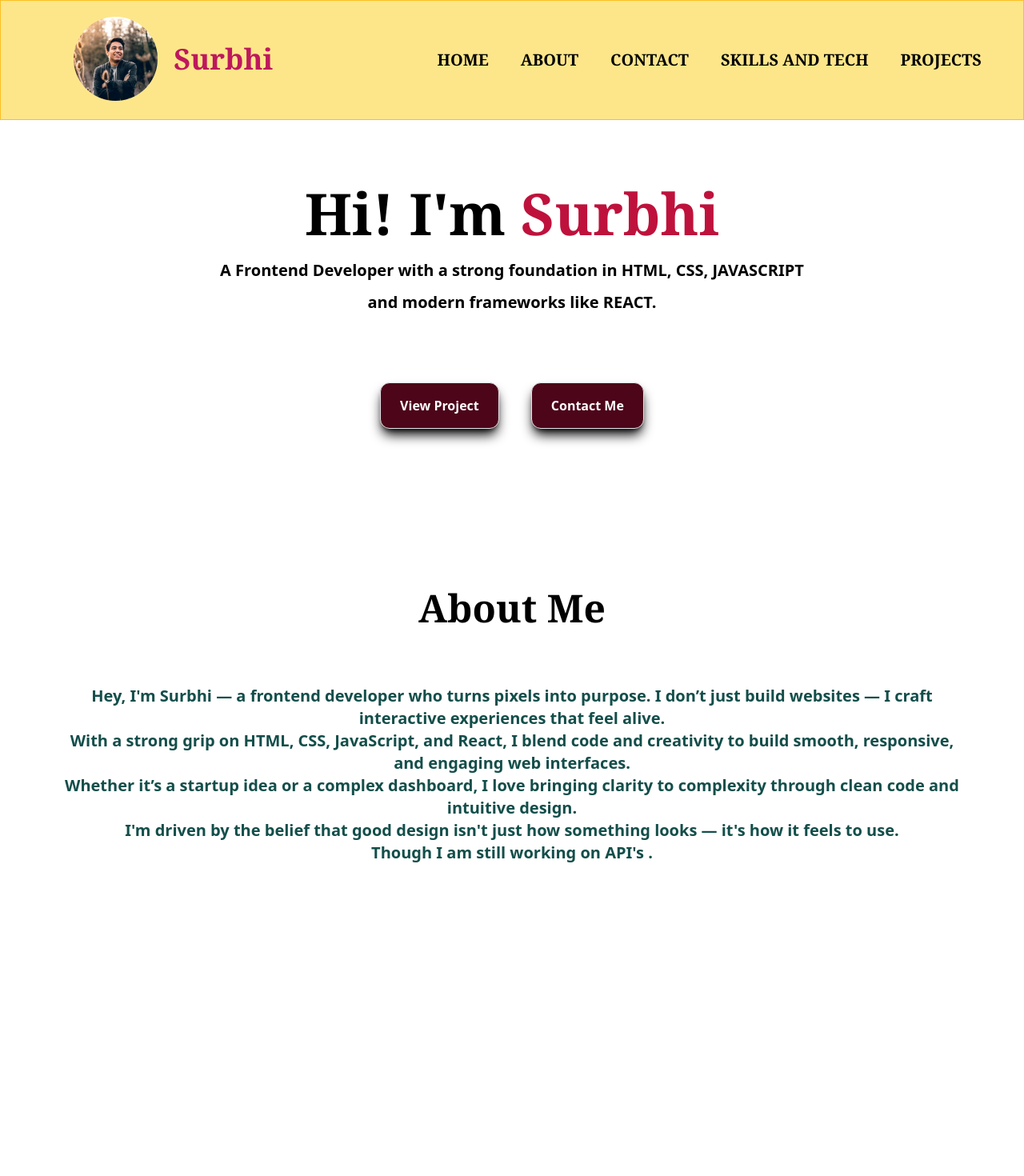
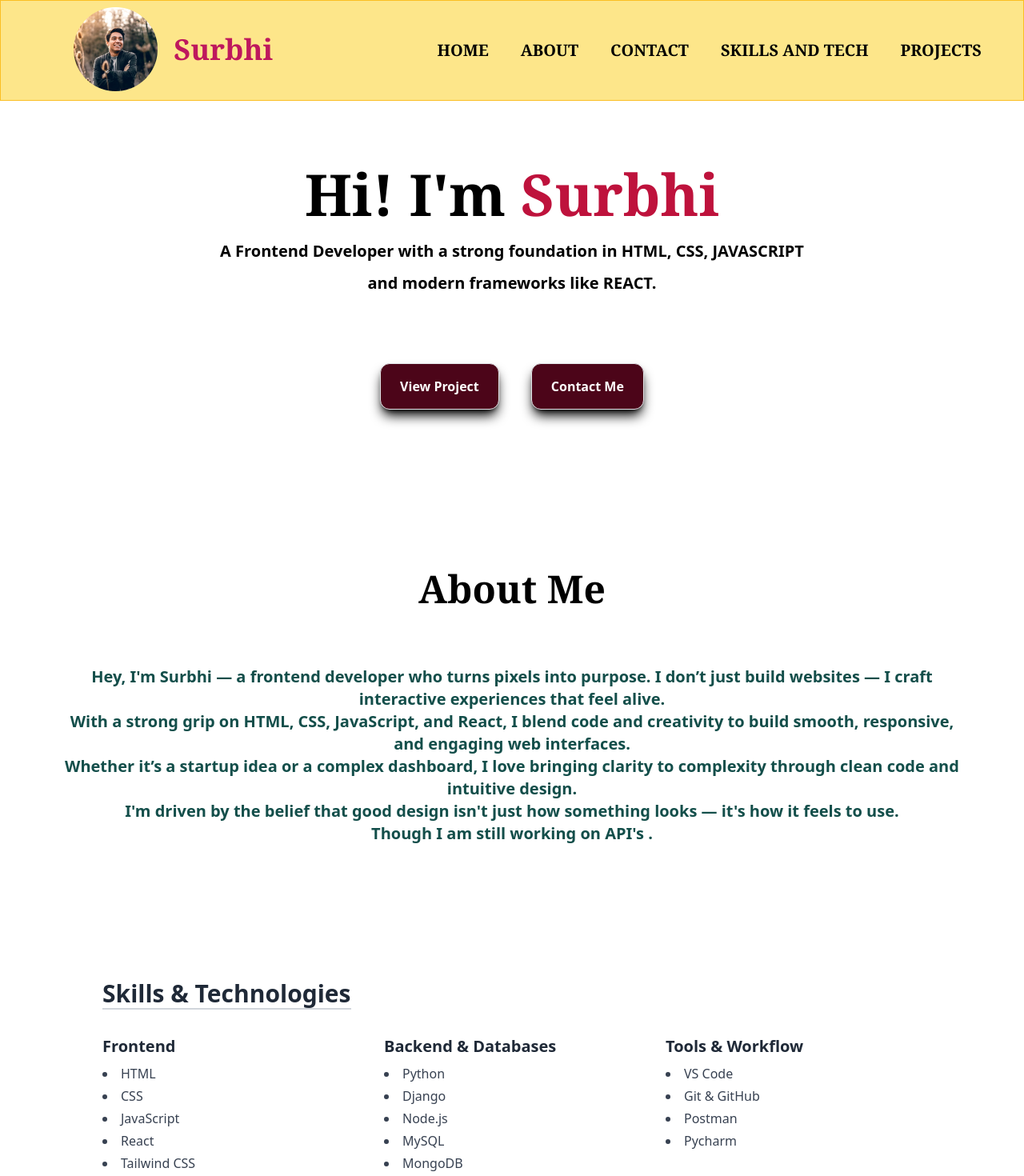
Before and after one commit to surbhi713/portfolio, a React (Vite) app: page / in a window 1280 px wide. Shown: the top 1470 px of the page at 80% size. Before the commit the page ends 1200 px from the top, so only its background shows below. Built offline with nearby package versions, Linux system fonts and the light colour scheme.

Commit message:
styling in header

```diff
--- a/src/App.jsx
+++ b/src/App.jsx
@@ -4,6 +4,7 @@ import Header from './components/Header'
 import Home from './section/Home'
 import 'aos/dist/aos.css';
 import About from './section/About';
+import Skills from './section/Skills';
 
 
 function App() {
@@ -13,6 +14,7 @@ function App() {
         <Header/>
         <Home/>
         <About/>
+        <Skills/>
       </DarkModeProvider>
     </div>
   )
--- a/src/components/Header.jsx
+++ b/src/components/Header.jsx
@@ -1,4 +1,4 @@
-import React, { useEffect } from 'react'
+import React, { useEffect,useState } from 'react'
 import { useDarkMode } from './DarkModeComponent'
 import { Link } from "react-scroll";
 import client5 from "../assets/client5.png";
@@ -7,7 +7,17 @@ import client5 from "../assets/client5.png";
 
 function Header() {
 
+      const [scrolled, setScrolled] = useState(false);
 
+
+  useEffect(() => {
+    const handleScroll = () => {
+      setScrolled(window.scrollY > 50);
+    };
+
+    window.addEventListener('scroll', handleScroll);
+    return () => window.removeEventListener('scroll', handleScroll);
+  }, []);
 
     const {darkmode,toggleDarkMode} = useDarkMode();
 
@@ -30,11 +40,12 @@ function Header() {
 
     ]
   return (
-    <nav className={`${darkmode ? 'bg-black' : 'bg-amber-200' }  border border-amber-400 lg:px-10 px-4 py-3
-    flex justify-between items-start gap-4 sticky top-0 z-30 `}>
+    <nav className={`${darkmode ? 'bg-black' : scrolled ? ' bg-teal-600 py-2 shadow-white shadow-xl border-teal-900'  : 'bg-amber-200' }
+      border border-amber-400 lg:px-10 px-4 py-0 flex justify-between items-start
+      gap-4 sticky top-0 z-30  ease-in-out`}>
 
       <div className='flex gap-5 justify-center items-center py-2'>
-        <img src={client5} alt="me"  className='w-[30%] h-fit'/>
+        <img src={client5} alt="me"  className='w-[30%] h-fit transition-transform duration-300 transform hover:scale-110'/>
         <h1 className='font-bold text-4xl text-pink-700 font-serif
         hover:text-rose-500 transform hover:scale-110 transition-transform duration-300'>Surbhi</h1>
         {/* give it a path that routes to about me section */}
@@ -57,3 +68,37 @@ function Header() {
 export default Header
 
 // https://my-port-git-main-kaushals-projects-8d783411.vercel.app/
+
+
+
+// function Header() {
+
+
+//   return (
+//     <nav
+//       className={`
+//         ${darkmode ? 'bg-black' : 'bg-amber-200'}
+//         border border-amber-400 px-4 lg:px-10
+//         transition-all duration-300
+//     >
+//       <div className="flex gap-4 items-center transition-transform duration-300">
+//         <img
+//           src={client5}
+//           alt="me"
+//           className={`h-12 w-12 object-contain transition-all duration-300 ${
+//             scrolled ? 'scale-90' : 'scale-100'
+//           }`}
+//         />
+//         <h1
+//           className={`font-bold font-serif text-pink-700 hover:text-rose-500 transition-transform duration-300 ${
+//             scrolled ? 'text-2xl' : 'text-4xl'
+//           }`}
+//         >
+//         </h1>
+//       </div>
+
+//
+//   );
+// }
+
+// export default Header;
--- /dev/null
+++ b/src/section/Skills.jsx
@@ -0,0 +1,83 @@
+// import React, { use, useEffect } from 'react'
+// import AOS from 'aos';
+// import 'aos/dist/aos.css';
+// import Aos from 'aos';
+// import { useDarkMode } from '../components/DarkModeComponent';
+
+
+// function Skills() {
+
+//     useEffect(()=>{
+//         Aos.init({
+//             delay:100,
+//             offset:200,
+//             duration:800,
+//             easing:"ease-in-sine"
+//         })
+//     })
+
+//     const{darkmode,toggleDarkMode} = useDarkMode();
+
+//   return (
+//     <div className={`${darkmode ? 'bg-black' : 'bg-gray-800'} lg:py-20 py-6 px-20
+//     flex justify-center items-start gap-10`} >
+
+//     </div>
+//   )
+// }
+
+// export default Skills
+
+
+import React from "react";
+
+const SkillsSection = () => {
+  return (
+    <section id="skills" className="py-12 px-4 bg-white text-gray-800">
+      <div className="max-w-5xl mx-auto">
+        <h2 className="text-3xl font-bold mb-8 border-b-2 border-gray-300 inline-block">
+          Skills & Technologies
+        </h2>
+
+        <div className="grid grid-cols-1 sm:grid-cols-2 md:grid-cols-3 gap-8">
+          {/* Frontend Skills */}
+          <div>
+            <h3 className="text-xl font-semibold mb-2">Frontend</h3>
+            <ul className="list-disc list-inside text-gray-700 space-y-1">
+              <li>HTML</li>
+              <li>CSS</li>
+              <li>JavaScript</li>
+              <li>React</li>
+              <li>Tailwind CSS</li>
+            </ul>
+          </div>
+
+          {/* Backend & Databases */}
+          <div>
+            <h3 className="text-xl font-semibold mb-2">Backend & Databases</h3>
+            <ul className="list-disc list-inside text-gray-700 space-y-1">
+              <li>Python</li>
+              <li>Django</li>
+              <li>Node.js</li>
+              <li>MySQL</li>
+              <li>MongoDB</li>
+            </ul>
+          </div>
+
+          {/* Tools & Workflow */}
+          <div>
+            <h3 className="text-xl font-semibold mb-2">Tools & Workflow</h3>
+            <ul className="list-disc list-inside text-gray-700 space-y-1">
+              <li>VS Code</li>
+              <li>Git & GitHub</li>
+              <li>Postman</li>
+              <li>Pycharm</li>
+            </ul>
+          </div>
+        </div>
+      </div>
+    </section>
+  );
+};
+
+export default SkillsSection;
```
